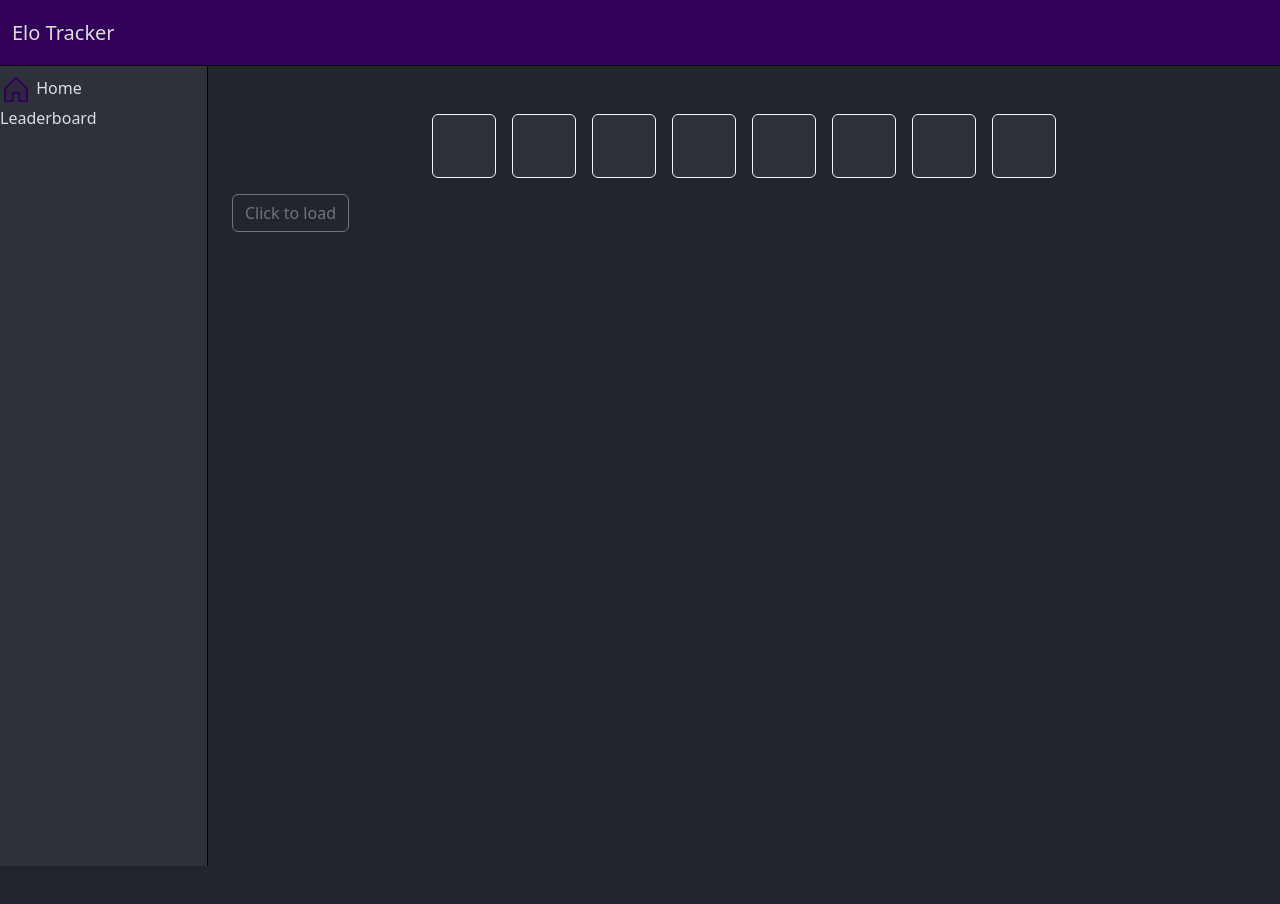
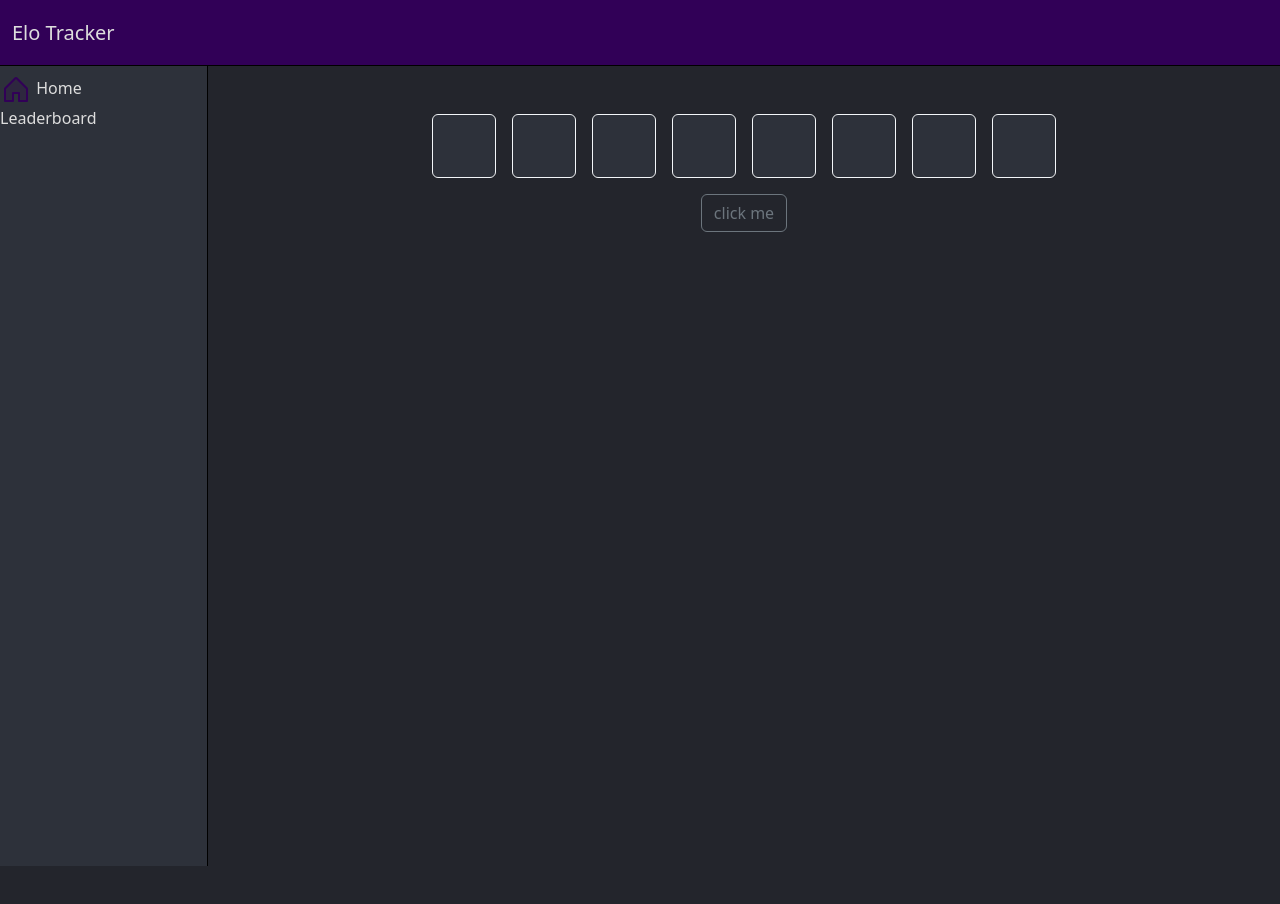
Before and after one commit to JosephRyan04/React-EloTracker, a React (Create React App) app: page / in a window 1280 px wide. Built offline with nearby package versions, Linux system fonts and the light colour scheme; no server answers.

Commit message:
Added animation to failed code entry

```diff
--- a/src/index.css
+++ b/src/index.css
@@ -160,3 +160,25 @@ div.MainBody {
     display: flex;
     flex-direction: row;
   }
+
+  div.horizontal-shaking {
+    animation-name: horizontal-shaking;
+    animation-duration: .35s;
+    animation-iteration-count: 1;
+    animation-play-state: paused;
+  }
+
+  @keyframes horizontal-shaking {
+    0% {background-color: #23252c;}
+    50% {background-color: red;}
+    100% {background-color: #23252c;}
+    0% { transform: translateX(0) }
+    25% { transform: translateX(5px) }
+    50% { transform: translateX(-5px) }
+    75% { transform: translateX(5px) }
+    100% { transform: translateX(0) }
+  }
+
+  @keyframes horizontal-still {
+    0% { transform: translateX(0) }
+  }
--- a/src/pages/FeedPage.js
+++ b/src/pages/FeedPage.js
@@ -2,7 +2,6 @@ import { Code } from '@phosphor-icons/react';
 import Body from '../components/Body';
 import {useEffect, useState } from 'react';
 import Button from 'react-bootstrap/Button';
-
 
 
 
@@ -33,7 +32,13 @@ export default function FeedPage() {
       return "Searching for: " + entry;
     }
     else{
+      document.getElementsByClassName("horizontal-shaking")[0].style.animationPlayState = "running";
+      document.getElementsByClassName("horizontal-shaking")[0].style.animationName = "none";
+      setTimeout(() => {
+        document.getElementsByClassName("horizontal-shaking")[0].style.animationName = "";
+      }, 0);
       setCode("Invalid code: " + entry)
+
       return "Invalid Code";
     }
 
@@ -78,9 +83,8 @@ export default function FeedPage() {
         }
       });
     }
+  }
 
-
-  }
 
   const [isLoading, setLoading] = useState(false);
 
@@ -100,6 +104,7 @@ export default function FeedPage() {
   const handleClick = () => setLoading(true);
 
   useEffect(() => {
+
     CodeInput();
   });
 
@@ -108,8 +113,8 @@ export default function FeedPage() {
 
     <Body sidebar>
 
-  <div className="flex">
-    <div id="otp" className="flex">
+  <div className="d-flex flex-column align-items-center">
+    <div id="otp" className="horizontal-shaking">
       <input className="m-2 text-center form-control form-control-solid rounded focus:shadow-outline" type="text" id="t1" maxLength="1" />
       <input className="m-2 text-center form-control form-control-solid rounded focus:shadow-outline" type="text" id="t2" maxLength="1" />
       <input className="m-2 text-center form-control form-control-solid rounded focus:shadow-outline" type="text" id="t3" maxLength="1" />
@@ -119,14 +124,16 @@ export default function FeedPage() {
       <input className="m-2 text-center form-control form-control-solid rounded focus:shadow-outline" type="text" id="t7" maxLength="1" />
       <input className="m-2 text-center form-control form-control-solid rounded focus:shadow-outline" type="text" id="t8" maxLength="1" />
     </div>
+    <div className="flex-column">
     <h4>{code}</h4>
     <Button
       variant="outline-secondary"
       disabled={isLoading}
-      onClick={!isLoading ? handleClick : null}
+      onClick={CodeEnter}
     >
-      {isLoading ? 'Loading…' : 'Click to load'}
+      click me
     </Button>
+    </div>
   </div>
     </Body>
 
```
